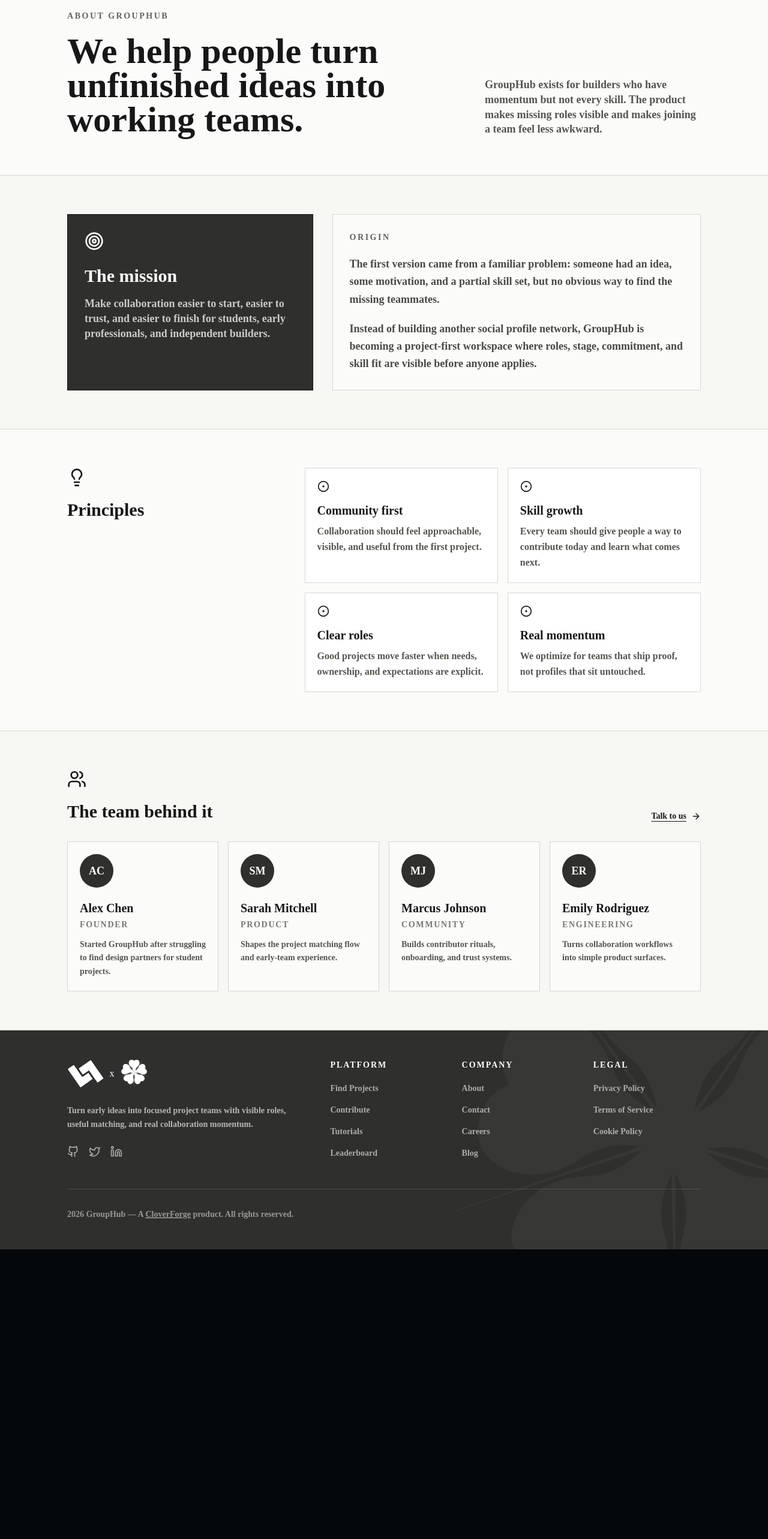
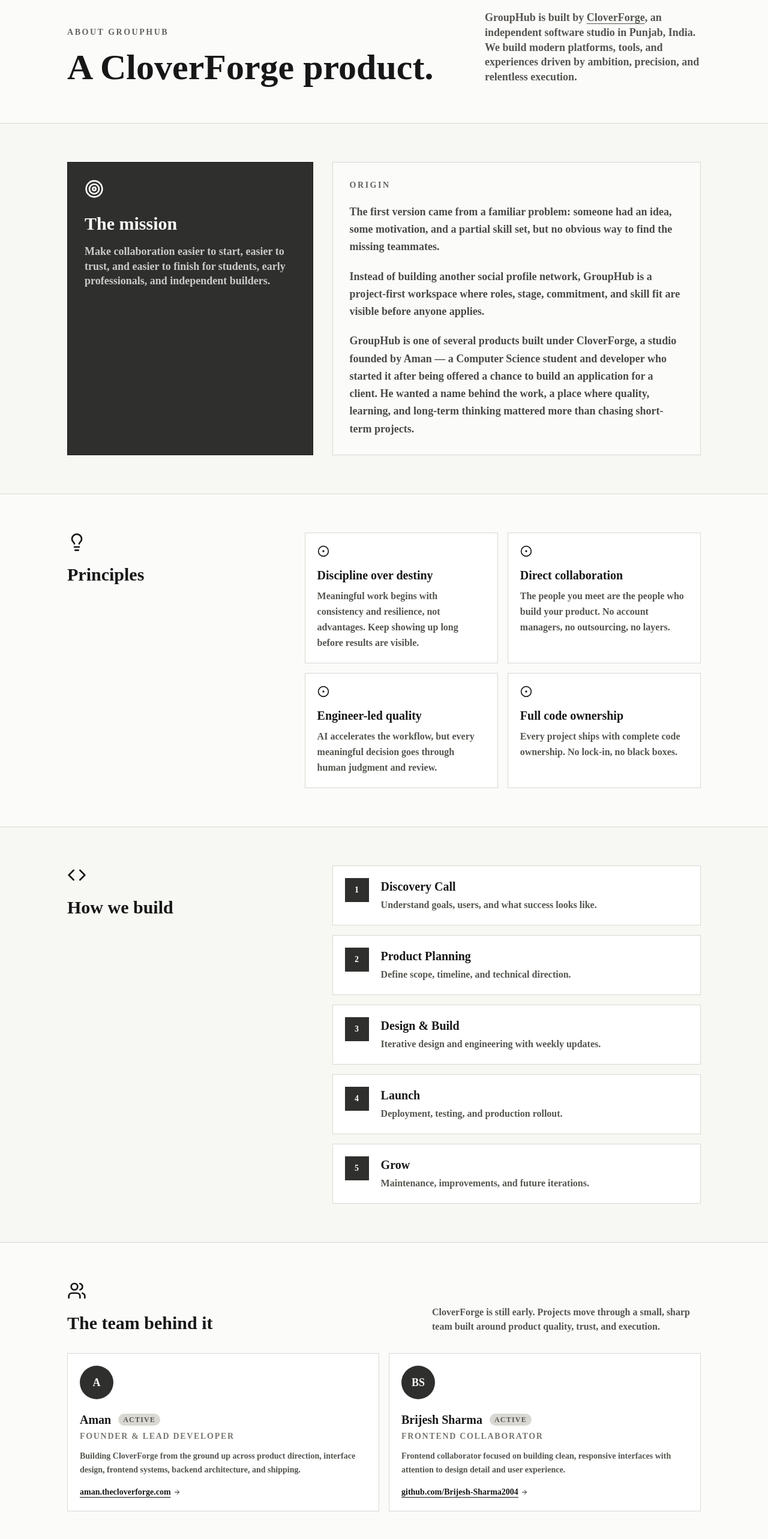
Before and after one commit to AmanCiphers/GroupHub, a Next.js app: page /about in a window 1280 px wide. Shown: the part 120-2686 px from the top of the page at 60% size. Before the commit the page ends 2203 px from the top, so only its background shows below. Built offline with nearby package versions, Linux system fonts and the light colour scheme.

Commit message:
fix: replace demo content in about page with real CloverForge team, principles, and process

```diff
--- a/app/about/page.jsx
+++ b/app/about/page.jsx
@@ -1,18 +1,24 @@
 import Link from "next/link"
-import { ArrowRight, CircleDot, Lightbulb, Target, Users } from "lucide-react"
+import { ArrowRight, CircleDot, Code, Lightbulb, Target, Users } from "lucide-react"
 
 const values = [
-  ["Community first", "Collaboration should feel approachable, visible, and useful from the first project."],
-  ["Skill growth", "Every team should give people a way to contribute today and learn what comes next."],
-  ["Clear roles", "Good projects move faster when needs, ownership, and expectations are explicit."],
-  ["Real momentum", "We optimize for teams that ship proof, not profiles that sit untouched."],
+  ["Discipline over destiny", "Meaningful work begins with consistency and resilience, not advantages. Keep showing up long before results are visible."],
+  ["Direct collaboration", "The people you meet are the people who build your product. No account managers, no outsourcing, no layers."],
+  ["Engineer-led quality", "AI accelerates the workflow, but every meaningful decision goes through human judgment and review."],
+  ["Full code ownership", "Every project ships with complete code ownership. No lock-in, no black boxes."],
+]
+
+const process = [
+  ["Discovery Call", "Understand goals, users, and what success looks like."],
+  ["Product Planning", "Define scope, timeline, and technical direction."],
+  ["Design & Build", "Iterative design and engineering with weekly updates."],
+  ["Launch", "Deployment, testing, and production rollout."],
+  ["Grow", "Maintenance, improvements, and future iterations."],
 ]
 
 const team = [
-  ["Alex Chen", "Founder", "Started GroupHub after struggling to find design partners for student projects."],
-  ["Sarah Mitchell", "Product", "Shapes the project matching flow and early-team experience."],
-  ["Marcus Johnson", "Community", "Builds contributor rituals, onboarding, and trust systems."],
-  ["Emily Rodriguez", "Engineering", "Turns collaboration workflows into simple product surfaces."],
+  ["Aman", "Founder & Lead Developer", "Building CloverForge from the ground up across product direction, interface design, frontend systems, backend architecture, and shipping.", "https://aman.thecloverforge.com"],
+  ["Brijesh Sharma", "Frontend Collaborator", "Frontend collaborator focused on building clean, responsive interfaces with attention to design detail and user experience.", "https://github.com/Brijesh-Sharma2004"],
 ]
 
 export default function AboutPage() {
@@ -25,13 +31,11 @@ export default function AboutPage() {
               About GroupHub
             </p>
             <h1 className="mt-5 max-w-4xl text-4xl font-black leading-[0.95] sm:text-6xl">
-              We help people turn unfinished ideas into working teams.
+              A CloverForge product.
             </h1>
           </div>
           <p className="text-lg font-semibold leading-snug text-[#55544f]">
-            GroupHub exists for builders who have momentum but not every skill.
-            The product makes missing roles visible and makes joining a team feel
-            less awkward.
+            GroupHub is built by <Link href="https://thecloverforge.com" target="_blank" rel="noopener noreferrer" className="underline underline-offset-4">CloverForge</Link>, an independent software studio in Punjab, India. We build modern platforms, tools, and experiences driven by ambition, precision, and relentless execution.
           </p>
         </div>
       </section>
@@ -59,8 +63,11 @@ export default function AboutPage() {
               </p>
               <p>
                 Instead of building another social profile network, GroupHub is
-                becoming a project-first workspace where roles, stage, commitment,
+                a project-first workspace where roles, stage, commitment,
                 and skill fit are visible before anyone applies.
+              </p>
+              <p>
+                GroupHub is one of several products built under CloverForge, a studio founded by Aman — a Computer Science student and developer who started it after being offered a chance to build an application for a client. He wanted a name behind the work, a place where quality, learning, and long-term thinking mattered more than chasing short-term projects.
               </p>
             </div>
           </div>
@@ -88,29 +95,61 @@ export default function AboutPage() {
       </section>
 
       <section className="px-6 py-16 sm:px-10 lg:px-20 xl:px-28">
+        <div className="grid gap-8 lg:grid-cols-[0.8fr_1.2fr]">
+          <div>
+            <Code className="size-8" />
+            <h2 className="mt-5 text-3xl font-black">How we build</h2>
+          </div>
+          <div className="grid gap-4">
+            {process.map(([step, description], i) => (
+              <div key={step} className="flex gap-5 border border-[#d9d8d2] bg-white p-5">
+                <span className="flex size-10 shrink-0 items-center justify-center bg-[#2f2f2d] text-sm font-black text-white">
+                  {i + 1}
+                </span>
+                <div>
+                  <h3 className="text-xl font-black">{step}</h3>
+                  <p className="mt-1 font-semibold leading-relaxed text-[#55544f]">
+                    {description}
+                  </p>
+                </div>
+              </div>
+            ))}
+          </div>
+        </div>
+      </section>
+
+      <section className="border-y border-[#d9d8d2] bg-[#fbfbfa] px-6 py-16 sm:px-10 lg:px-20 xl:px-28">
         <div className="mb-8 flex flex-col gap-4 sm:flex-row sm:items-end sm:justify-between">
           <div>
             <Users className="size-8" />
             <h2 className="mt-5 text-3xl font-black">The team behind it</h2>
           </div>
-          <Link href="/contact" className="inline-flex items-center gap-2 text-sm font-black underline underline-offset-4">
-            Talk to us
-            <ArrowRight className="size-4" />
-          </Link>
+          <p className="max-w-md font-semibold text-[#55544f]">
+            CloverForge is still early. Projects move through a small, sharp team built around product quality, trust, and execution.
+          </p>
         </div>
-        <div className="grid gap-4 md:grid-cols-2 lg:grid-cols-4">
-          {team.map(([name, role, bio]) => (
-            <div key={name} className="border border-[#d9d8d2] bg-[#fbfbfa] p-5">
+        <div className="grid gap-4 md:grid-cols-2">
+          {team.map(([name, role, bio, url]) => (
+            <div key={name} className="border border-[#d9d8d2] bg-white p-5">
               <div className="flex size-14 items-center justify-center rounded-full bg-[#2f2f2d] text-lg font-black text-white">
                 {name.split(" ").map((part) => part[0]).join("")}
               </div>
-              <h3 className="mt-5 text-xl font-black">{name}</h3>
+              <div className="mt-5 flex items-center gap-3">
+                <h3 className="text-xl font-black">{name}</h3>
+                <span className="rounded-full bg-[#d9d8d2] px-2 py-0.5 text-xs font-black uppercase tracking-[0.1em] text-[#55544f]">
+                  Active
+                </span>
+              </div>
               <p className="mt-1 text-sm font-black uppercase tracking-[0.12em] text-[#77766f]">
                 {role}
               </p>
               <p className="mt-3 text-sm font-semibold leading-relaxed text-[#55544f]">
                 {bio}
               </p>
+              <Link href={url} target="_blank" rel="noopener noreferrer" className="mt-4 inline-flex items-center gap-1 text-sm font-black underline underline-offset-4">
+                {url.replace("https://", "")}
+                <ArrowRight className="size-3" />
+              </Link>
             </div>
           ))}
         </div>
```
